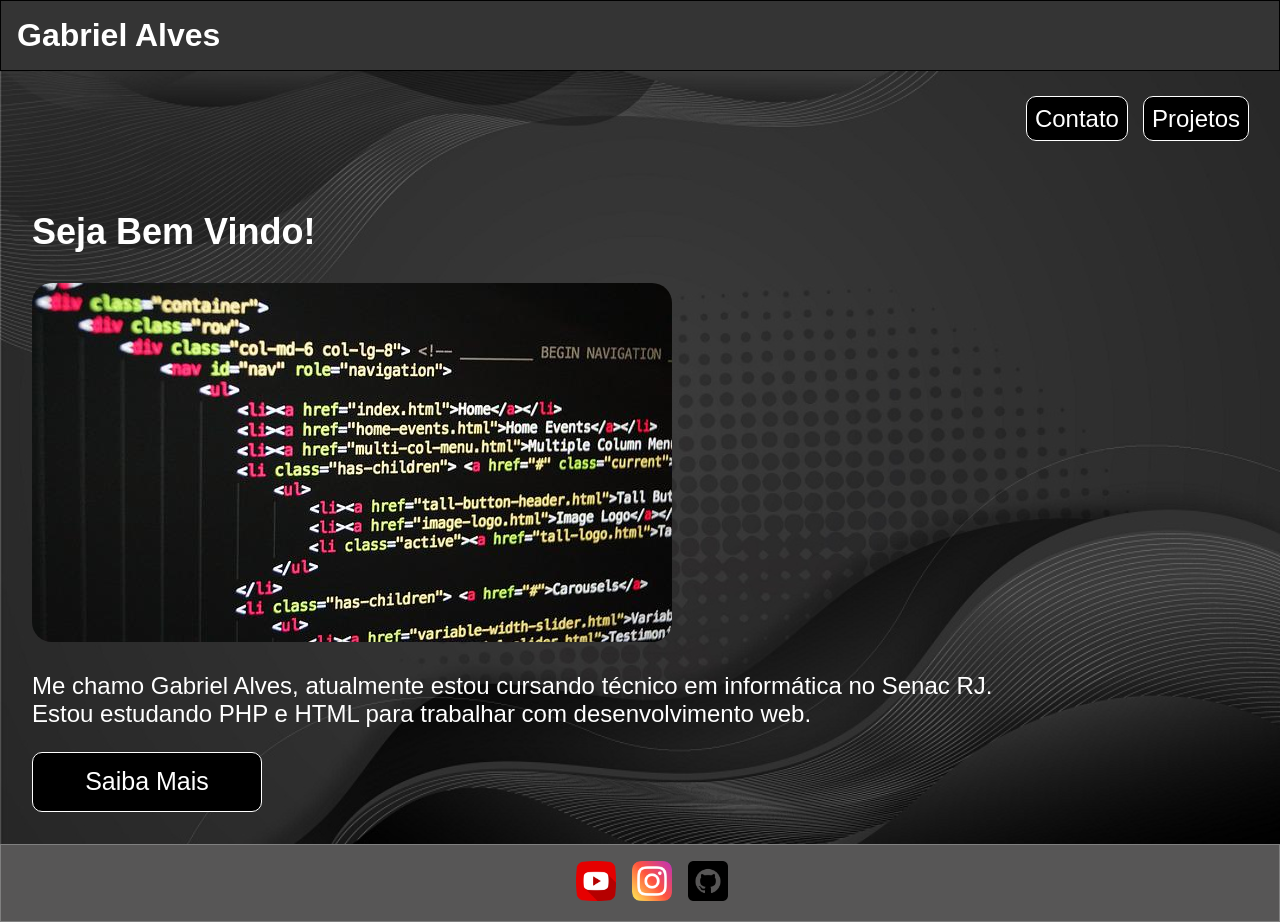
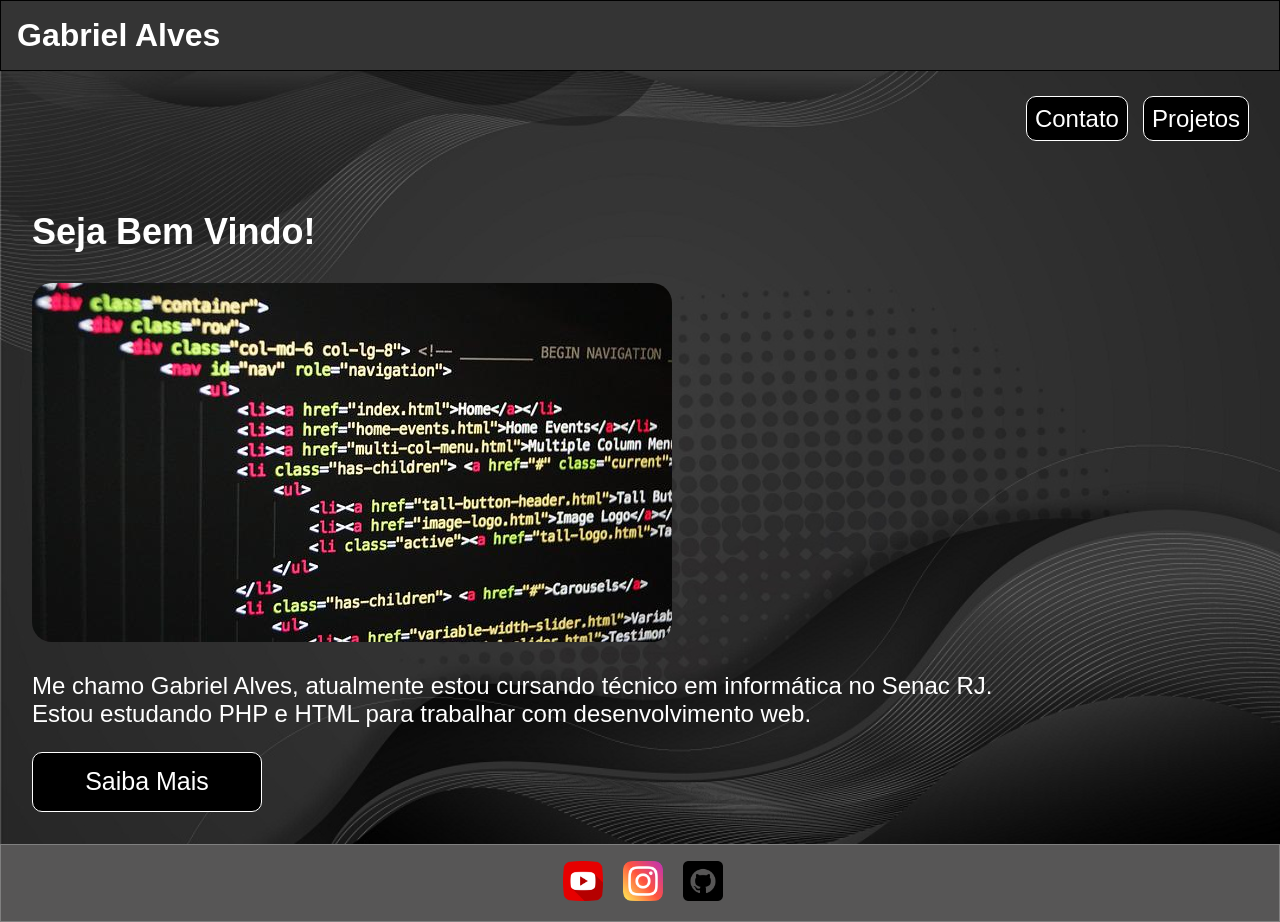
Before and after one commit to Gabrielmnk/gabrielmnk, a plain HTML site: page index.html in a window 1280 px wide. Drawn offline with Linux system fonts and the light colour scheme.

Commit message:
Atualizações

```diff
--- a/style.css
+++ b/style.css
@@ -114,10 +114,11 @@ footer .social ul {
     display: flex;
     list-style: none;
     justify-content: center;
+    margin-right: 35px;
 }
 
-footer .social li {
-    margin-right: 1rem;
+footer .social ul li {
+    margin: 0 10px;
 }
 
 .social img {
@@ -125,7 +126,6 @@ footer .social li {
     height: 40px;
 }
 
-
 @media(max-width:768px) {
     .picture img {
         display: none;
```
